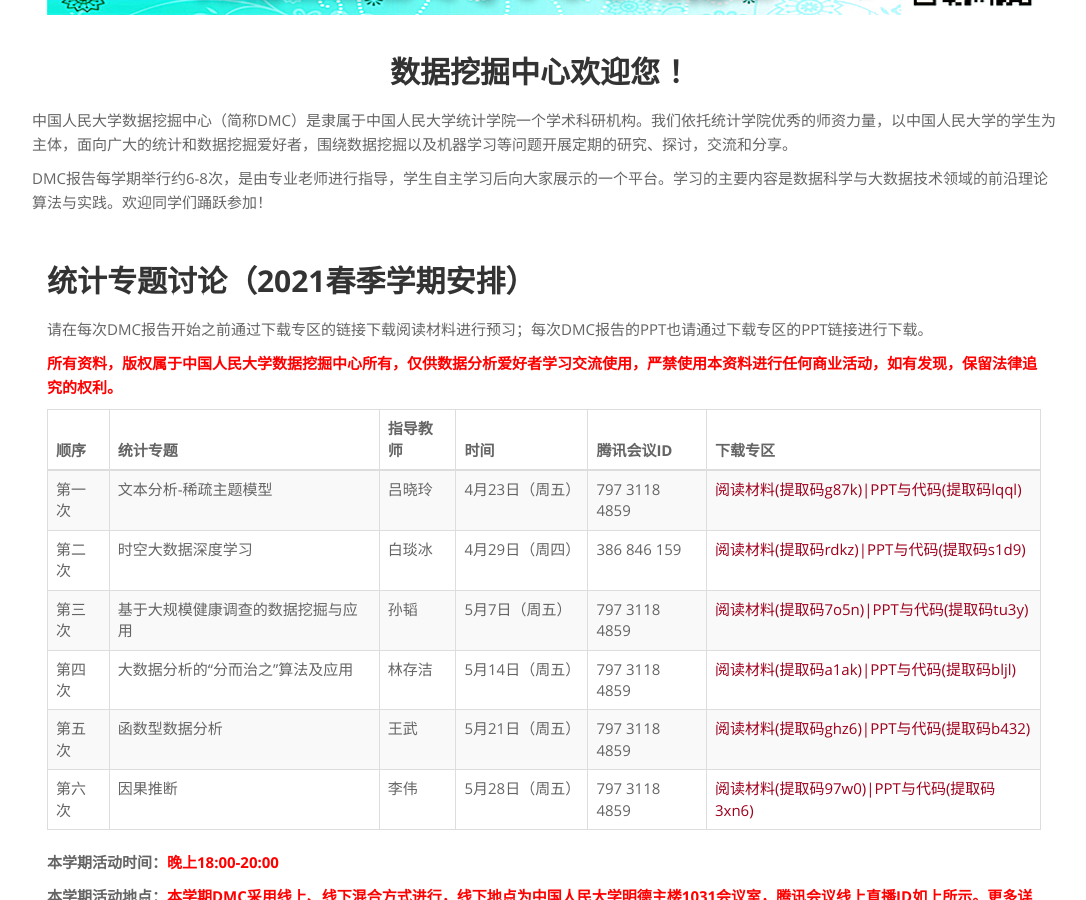
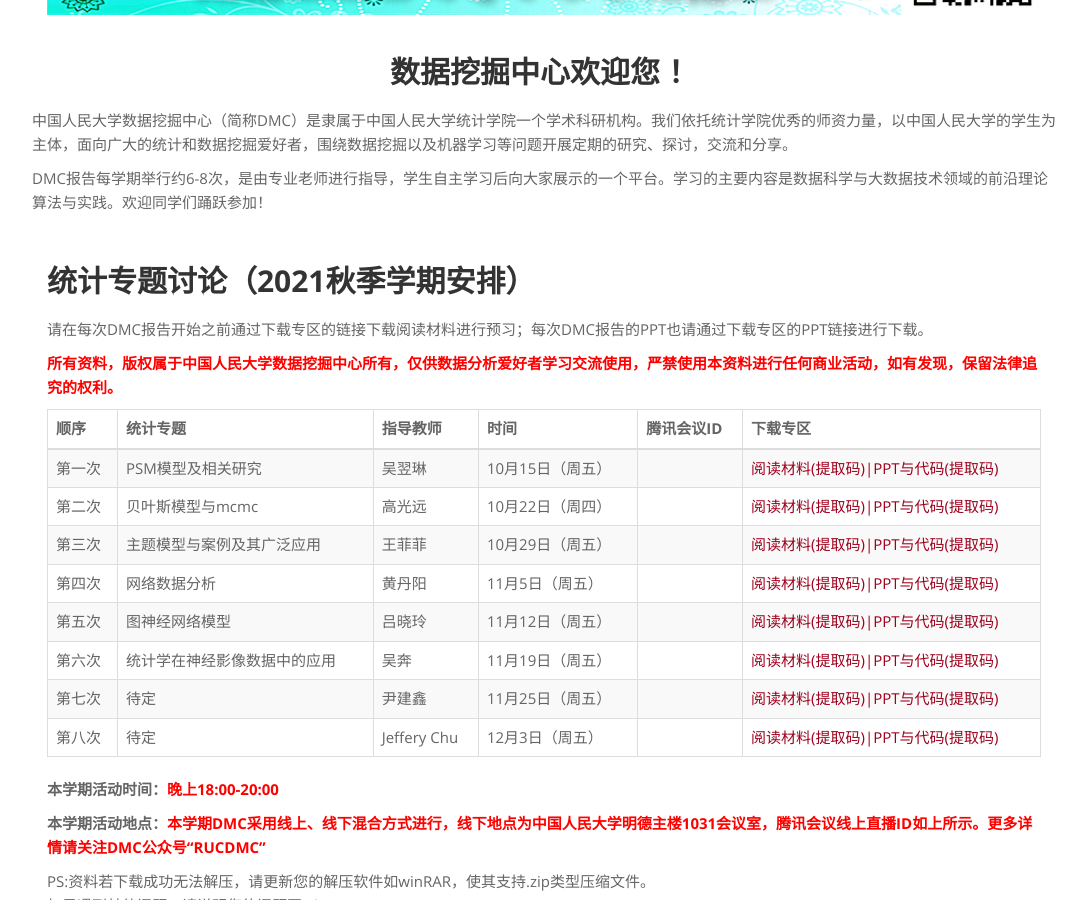
Before and after one commit to rucdmc/rucdmc.github.io, a Jekyll site: the page built from index.html, in a window 1280 px wide and 900 px high, scrolled down 233 px. Shown: the whole window, without its empty margins (96-1182 px from the left). Built offline with Jekyll 4.4.1, drawn with Linux system fonts in a browser that asks for light colours.

Commit message:
Update index.html

```diff
--- a/index.html
+++ b/index.html
@@ -79,7 +79,7 @@ layout: default
   <div class="row">
   <div class="col-md-12">
 
-   <h2>统计专题讨论（2021春季学期安排）</h2>
+   <h2>统计专题讨论（2021秋季学期安排）</h2>
 	<!--<p>1.请想参与DMC讨论和报告的同学通过组长的电子邮箱同组长取得联系完成报名，最好提前两周报名参加。</p>-->
     <p>请在每次DMC报告开始之前通过下载专区的链接下载阅读材料进行预习；每次DMC报告的PPT也请通过下载专区的PPT链接进行下载。</p>
     <p><strong><span style="color: #ff0000;">所有资料，版权属于中国人民大学数据挖掘中心所有，仅供数据分析爱好者学习交流使用，严禁使用本资料进行任何商业活动，如有发现，保留法律追究的权利。</span></strong></p>
@@ -98,52 +98,68 @@ layout: default
      <tbody>
         <tr>
             <td>第一次</td>
-            <td>文本分析-稀疏主题模型</td>
-            <td>吕晓玲</td>
-            <td>4月23日（周五）</td>
-            <td>797 3118 4859</td>
-            <td><a href="https://pan.baidu.com/s/1hkjUjPhlrKzfRMjLjBNFdQ">阅读材料(提取码g87k)|<a href="https://pan.baidu.com/s/1ZTmcxImkVxPeKIUMK8bZQg">PPT与代码(提取码lqql)</a></td>
+            <td>PSM模型及相关研究</td>
+            <td>吴翌琳</td>
+            <td>10月15日（周五）</td>
+            <td></td>
+            <td><a href="">阅读材料(提取码)|<a href="">PPT与代码(提取码)</a></td>
 	</tr>
         <tr>
             <td>第二次</td>
-            <td>时空大数据深度学习</td>
-            <td>白琰冰</td>
-            <td>4月29日（周四）</td>
-            <td>386 846 159</td>
-            <td><a href="https://pan.baidu.com/s/1sIC_F5vU4R6DhgwPqJbznA">阅读材料(提取码rdkz)|<a href="https://pan.baidu.com/s/1xIr3exkZ_uKbTMJtnHhjLg">PPT与代码(提取码s1d9)</a></td>
-        </tr>
+            <td>贝叶斯模型与mcmc</td>
+            <td>高光远</td>
+            <td>10月22日（周四）</td>
+            <td></td>
+            <td><a href="">阅读材料(提取码)|<a href="">PPT与代码(提取码)</a></td>
+	</tr>
         <tr>
             <td>第三次</td>
-            <td>基于大规模健康调查的数据挖掘与应用</td>
-            <td>孙韬</td>
-            <td>5月7日（周五）</td>
-            <td>797 3118 4859</td>
-            <td><a href="https://pan.baidu.com/s/1_u0Xdv2NYFBs4P4yTrbRcw">阅读材料(提取码7o5n)|<a href="https://pan.baidu.com/s/1-sYPtSV_wIJq7kjdrcp1TQ">PPT与代码(提取码tu3y)</a></td>
-        </tr>
+            <td>主题模型与案例及其广泛应用</td>
+            <td>王菲菲</td>
+            <td>10月29日（周五）</td>
+            <td></td>
+            <td><a href="">阅读材料(提取码)|<a href="">PPT与代码(提取码)</a></td>
+	</tr>
         <tr>
             <td>第四次</td>
-            <td>大数据分析的“分而治之”算法及应用</td>
-            <td>林存洁</td>
-            <td>5月14日（周五）</td>
-            <td>797 3118 4859</td>
-            <td><a href="https://pan.baidu.com/s/1CXiFvDG81-w2KF6h5RDUJg">阅读材料(提取码a1ak)|<a href="https://pan.baidu.com/s/1McxZe2PBKbANLLrJGii1gg">PPT与代码(提取码bljl)</a></td>
-        </tr>
+            <td>网络数据分析</td>
+            <td>黄丹阳</td>
+            <td>11月5日（周五）</td>
+            <td></td>
+            <td><a href="">阅读材料(提取码)|<a href="">PPT与代码(提取码)</a></td>
+	</tr>
          <tr>
             <td>第五次</td>
-            <td>函数型数据分析</td>
-            <td>王武</td>
-            <td>5月21日（周五）</td>
-            <td>797 3118 4859</td>
-            <td><a href="https://pan.baidu.com/s/1OhdL_efpjRX4UCo1-NJh_A">阅读材料(提取码ghz6)|<a href="https://pan.baidu.com/s/1WrUdn-WFbZMGMEiCeQGJjA">PPT与代码(提取码b432)</a></td>
-        </tr>
+            <td>图神经网络模型</td>
+            <td>吕晓玲</td>
+            <td>11月12日（周五）</td>
+            <td></td>
+            <td><a href="">阅读材料(提取码)|<a href="">PPT与代码(提取码)</a></td>
+	</tr>
         <tr>
             <td>第六次</td>
-            <td>因果推断</td>
-            <td>李伟</td>
-            <td>5月28日（周五）</td>
-            <td>797 3118 4859</td>
-            <td><a href="https://pan.baidu.com/s/1S9KARshDDckoCv8F6vnGWQ">阅读材料(提取码97w0)|<a href="https://pan.baidu.com/s/1l_OkitIrVWdICVVOXA-o7A">PPT与代码(提取码3xn6)</a></td>
-        </tr>
+            <td>统计学在神经影像数据中的应用</td>
+            <td>吴奔</td>
+            <td>11月19日（周五）</td>
+            <td></td>
+            <td><a href="">阅读材料(提取码)|<a href="">PPT与代码(提取码)</a></td>
+	</tr>
+        <tr>
+            <td>第七次</td>
+            <td>待定</td>
+            <td>尹建鑫</td>
+            <td>11月25日（周五）</td>
+            <td></td>
+            <td><a href="">阅读材料(提取码)|<a href="">PPT与代码(提取码)</a></td>
+	</tr>
+        <tr>
+            <td>第八次</td>
+            <td>待定</td>
+            <td>Jeffery Chu</td>
+            <td>12月3日（周五）</td>
+            <td></td>
+            <td><a href="">阅读材料(提取码)|<a href="">PPT与代码(提取码)</a></td>
+	</tr>
     </tbody>
 </table>
 
```
